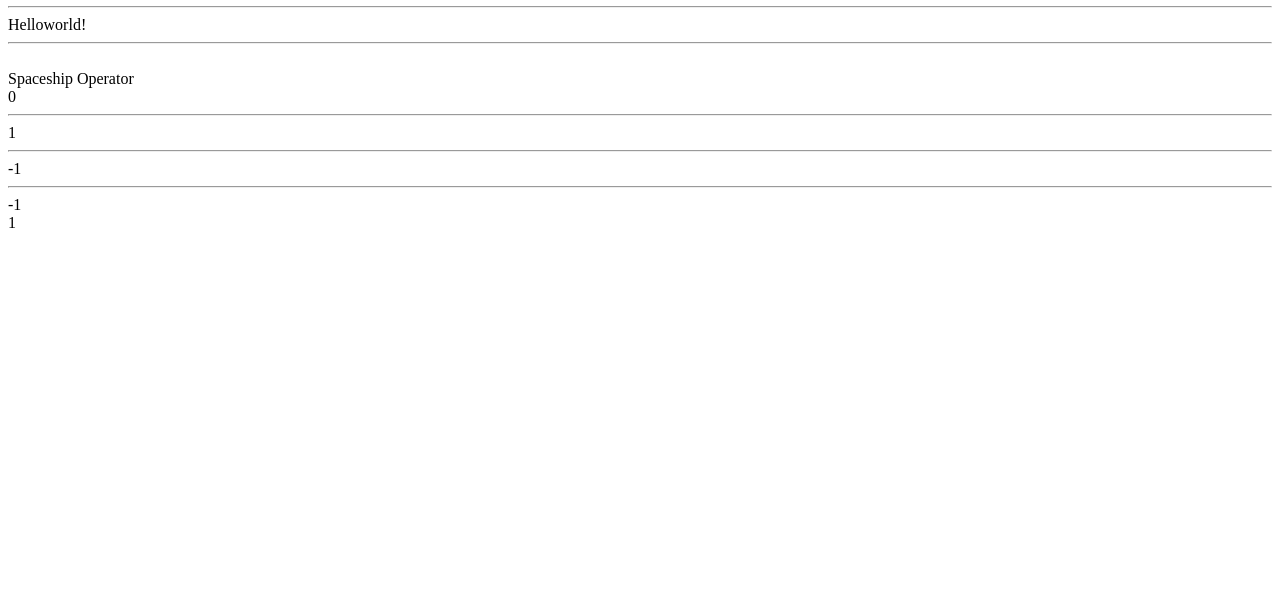
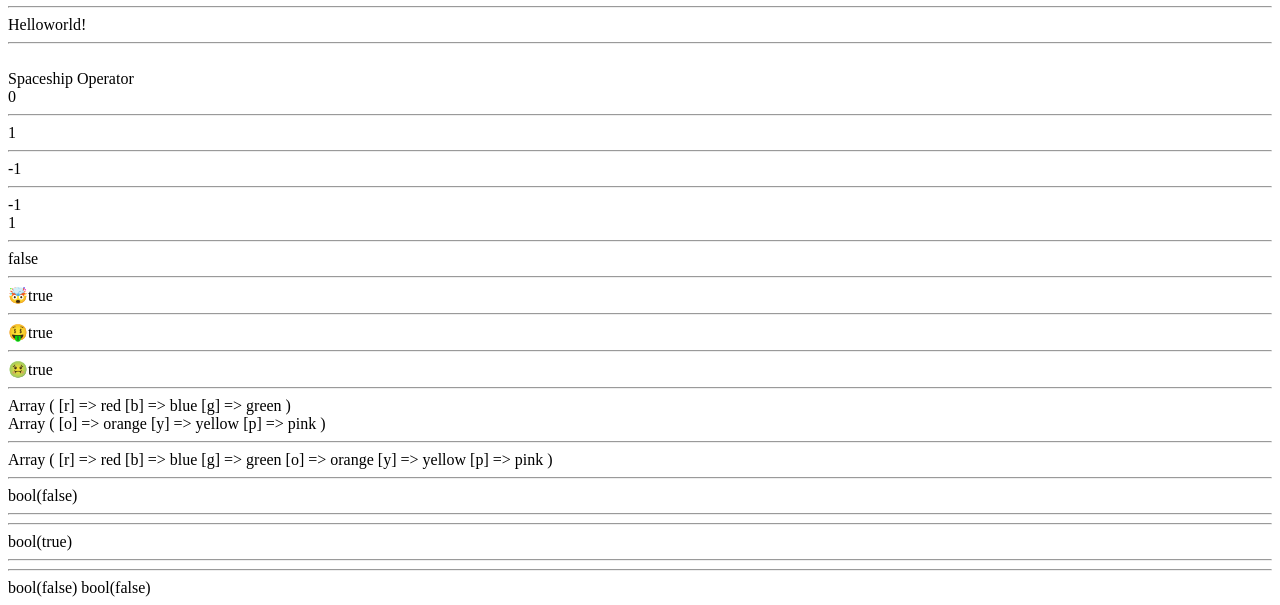
Before and after one commit to ArtCode9/PHP-practice, a PHP site: page /operators.php in a window 1280 px wide. Shown: the part 390-995 px from the top of the page. Before the commit the page ends 618 px from the top, so only its background shows below. Run offline with PHP 8.4, Linux system fonts and the light colour scheme.

Commit message:
operator

```diff
--- a/index.php
+++ b/index.php
@@ -20,6 +20,8 @@
    </style>
 </head>
 <body>
-   <p class="calss"></p>
+
+
+
 </body>
 </html>
--- a/operators.php
+++ b/operators.php
@@ -62,5 +62,76 @@
       echo "x" <=> "y";
       echo "<br>";
       echo "y" <=> "x";
+      echo'<hr>';
+      // logical operator
+
+      // && and operator
+      $q = 10;
+      $w = 20;
+      $e = 10;
+
+      if($q == 10 && $w == 20 && $e == 11){
+            echo'true';
+      }else{
+            echo'false';
+      }
+      echo'<hr>';
+
+      // || or operator
+      if($q == 10 or $w == 20 || $e == 11){
+            echo'🤯true';
+      }else{
+            echo'🤯false';
+      }
+      echo'<hr>';
+
+      // xor
+      if($q == 10 xor $w == 21){
+            echo'🤑true';
+      }else{
+            echo'🤑false';
+      }
+
+      echo'<hr>';
+
+      // !=
+
+      if($q !== 12){
+            echo'🤢true';
+      }else{
+            echo'🤢false';
+      }
+
+      echo'<hr>';
+
+      $x_x = array('r' => 'red', 'b' => 'blue', 'g' => 'green');
+      $x_x2 = array('r' => 'red', 'b' => 'blue', 'g' => 'green');
+      $o_p = array('o' => 'orange', 'y' => 'yellow', 'p' => 'pink');
+
+      print_r($x_x);
+      echo'<br>';
+      print_r($o_p);
+      echo'<hr>';
+
+      // union operator  +
+      $o_o = $x_x + $o_p;
+      print_r($o_o);
+
+      echo'<hr>';
+      // equality operator both array not have equal element
+      $y_y = $x_x == $o_p;
+      var_dump($y_y);
+
+      echo'<hr>';
+      echo'<hr>';
+      // === identity
+      var_dump($x_x === $x_x2);
+
+      echo'<hr>';
+      echo'<hr>';
+      // <> inequality  the behaiver similar to !=
+      var_dump($x_x <> $x_x2);
+      var_dump($x_x !== $x_x2);
+
 
 ?>
```
